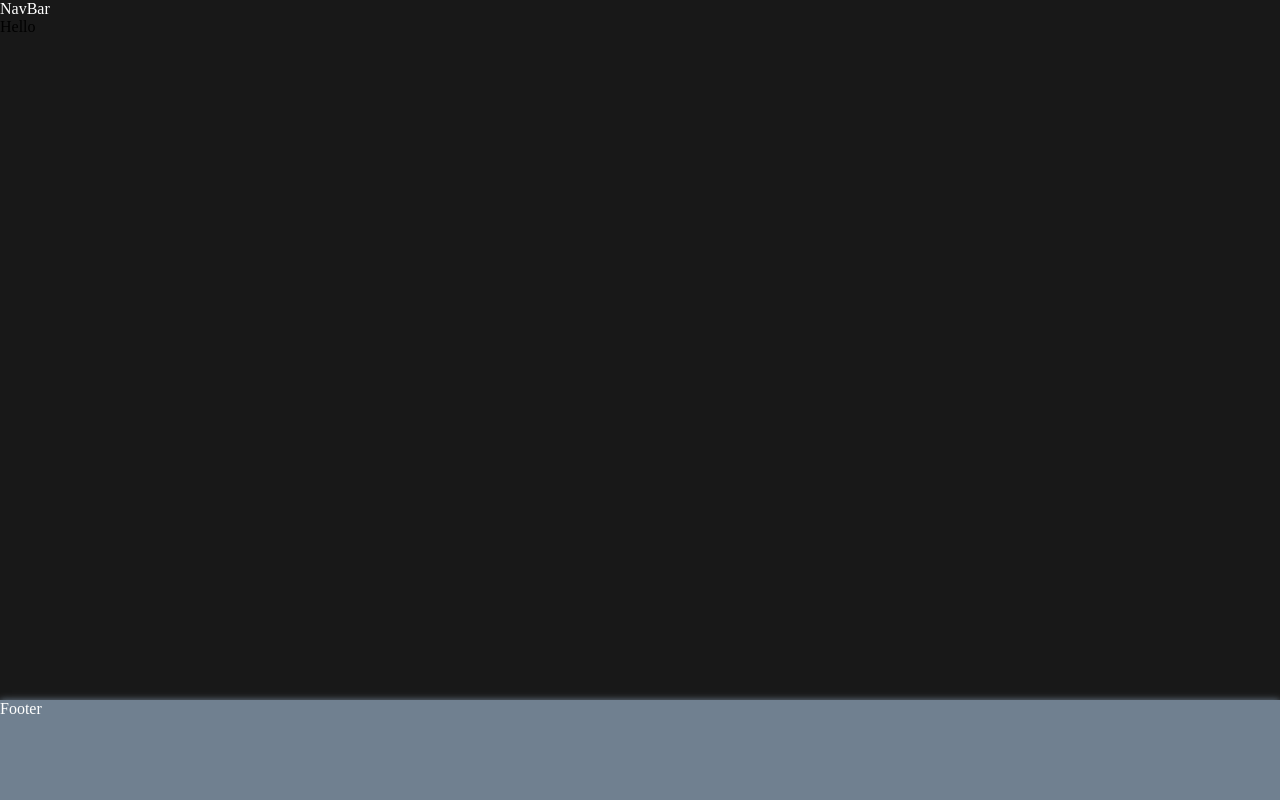
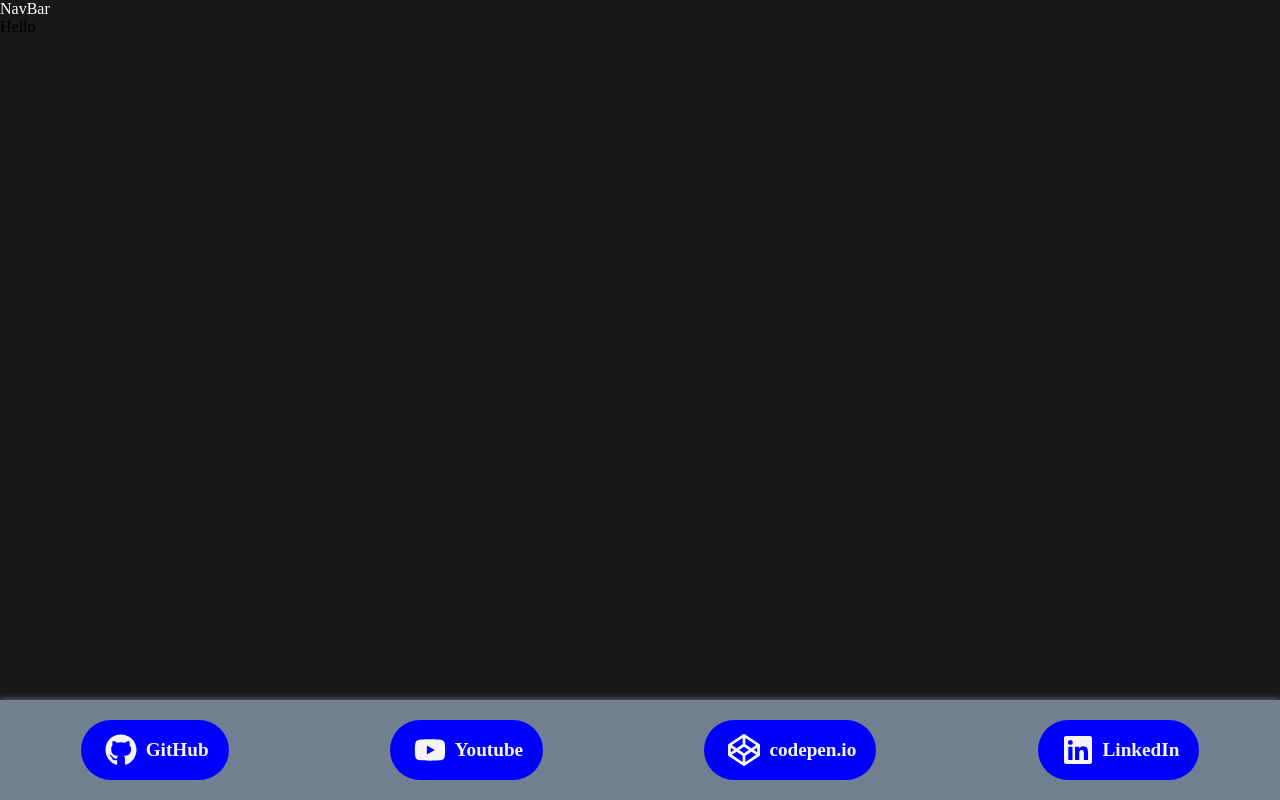
Before and after one commit to TLRKiliann/hiring-portfolio, a Next.js app in the folder my-app/: page / in a window 1280 px wide. Built offline with nearby package versions, Linux system fonts and the light colour scheme.

Commit message:
logo from react-icons added

```diff
--- a/my-app/components/footer.tsx
+++ b/my-app/components/footer.tsx
@@ -1,7 +1,83 @@
+import { FaGithub, FaYoutube, FaCodepen, FaLinkedin } from 'react-icons/fa'
+import style from '@/styles/footer.module.scss'
+
 export default function Footer() {
   return (
     <>
-      <footer style={{color: "white"}}>Footer</footer>
+      <footer>
+        <div class={style.divfooterlogo}>
+
+          <span class={style.span}>
+            <FaGithub
+              size={32}
+              style={{marginRight: "5px", padding: "4px", color: "whitesmoke"}}
+            />
+
+            <a href="https://github.com/TLRKiliann"
+              target="_blank"
+              rel="noopener noreferrer"
+              class={style.a}
+            >
+              GitHub
+            </a>
+          </span>
+
+
+          <span class={style.span}>
+            <FaYoutube
+              size={32}
+              style={{marginRight: "5px", padding: "4px", color: "whitesmoke"}}
+            />
+
+
+            <a href="https://www.youtube.com/@estebancatanea"
+              target="_blank"
+              rel="noopener noreferrer"
+              class={style.a}
+            >
+              Youtube
+            </a>
+          </span>
+
+
+          <span class={style.span}>
+            <FaCodepen
+              size={32}
+              style={{marginRight: "5px", padding: "4px", color: "whitesmoke"}}
+            />
+
+            <a href="https://codepen.io/koalatr33"
+              target="_blank"
+              rel="noopener noreferrer"
+              class={style.a}
+            >
+              codepen.io
+            </a>
+          </span>
+
+
+          <span class={style.span}>
+
+            <FaLinkedin
+              size={32}
+              style={{marginRight: "5px", padding: "4px", color: "whitesmoke"}}
+            />
+
+            <a href="https://www.linkedin.com/in/cedric-kuchen-dev"
+              target="_blank"
+              rel="noopener noreferrer"
+              class={style.a}
+            >
+              LinkedIn
+            </a>
+          </span>
+
+        </div>
+      </footer>
     </>
   )
 }
+
+/*
+              style={{marginRight: "5px", padding: "4px"}}
+*/
```
